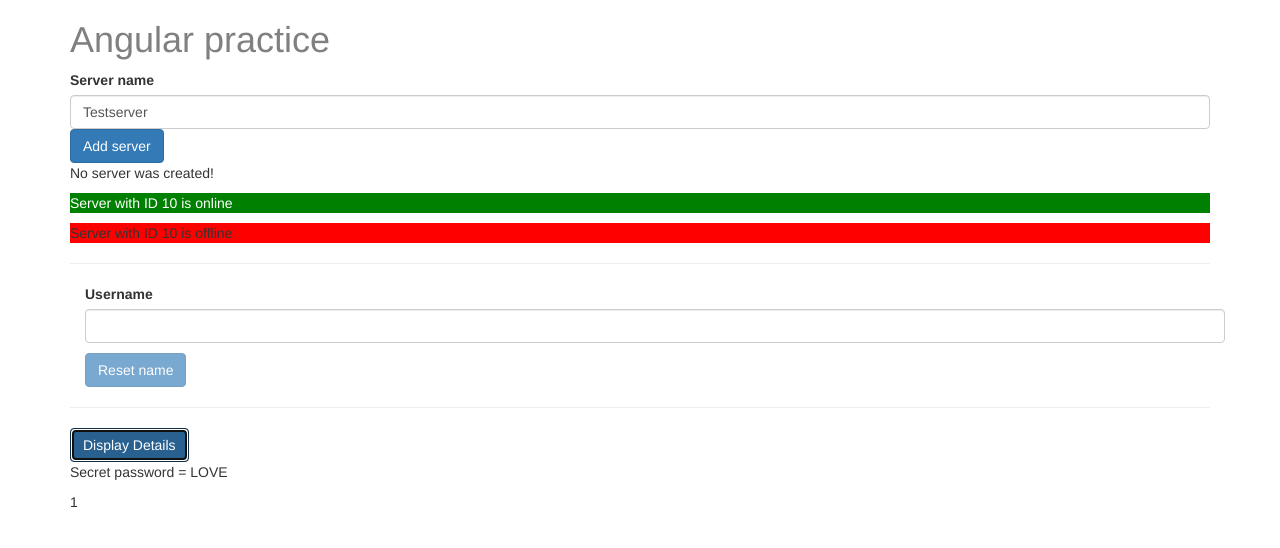
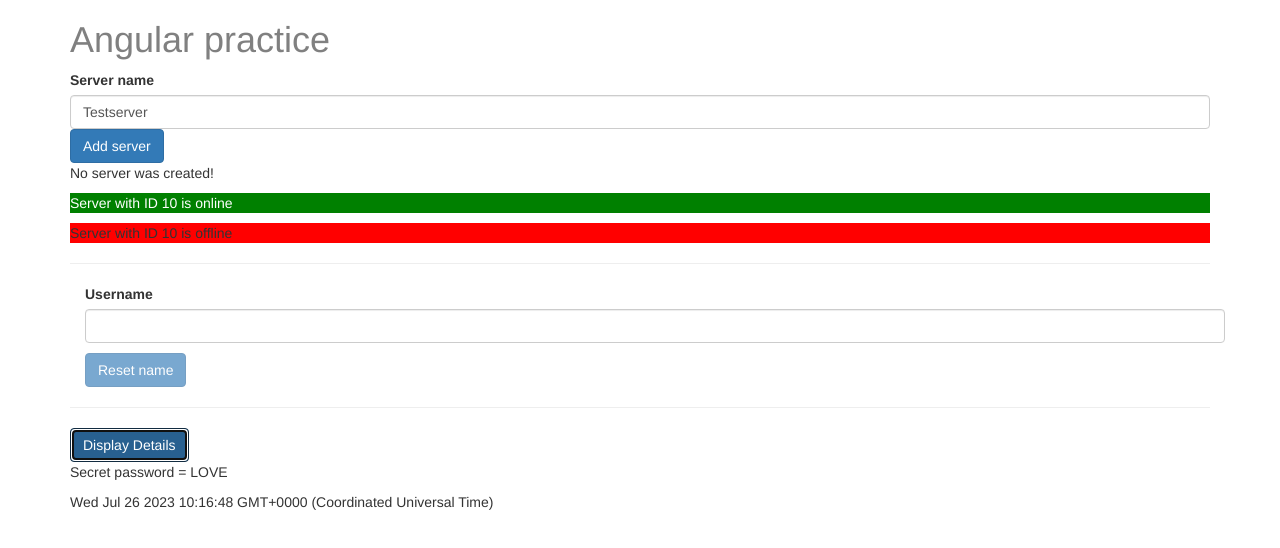
Before and after one commit to Yana0001/angular-app, an Angular app: page / in a window 1280 px wide. Both pictures are taken after a click on the button "Display Details". Shown: the top 548 px of the page. Built offline with nearby package versions, Linux system fonts and the light colour scheme.

Commit message:
change with new Data

```diff
--- a/src/app/button/button.component.html
+++ b/src/app/button/button.component.html
@@ -6,9 +6,9 @@
 </button>
 <p *ngIf="showDetails">Secret password = LOVE</p>
 <div
-  *ngFor="let logItem of log"
-  [ngStyle]="{ backgroundColor: logItem >= 5 ? 'blue' : 'transparent' }"
-  [ngClass]="{ 'white-text': logItem >= 5 }"
+  *ngFor="let logItem of log; let i = index"
+  [ngStyle]="{ backgroundColor: i >= 4 ? 'blue' : 'transparent' }"
+  [ngClass]="{ 'white-text': i >= 4 }"
 >
   {{ logItem }}
 </div>
--- a/src/app/button/button.component.ts
+++ b/src/app/button/button.component.ts
@@ -16,6 +16,7 @@
 
     onToggleDetails() {
         this.showDetails = !this.showDetails;
-        this.log.push(this.log.length + 1);
+        // this.log.push(this.log.length + 1);
+        this.log.push(new Date);
     }
 }
```
